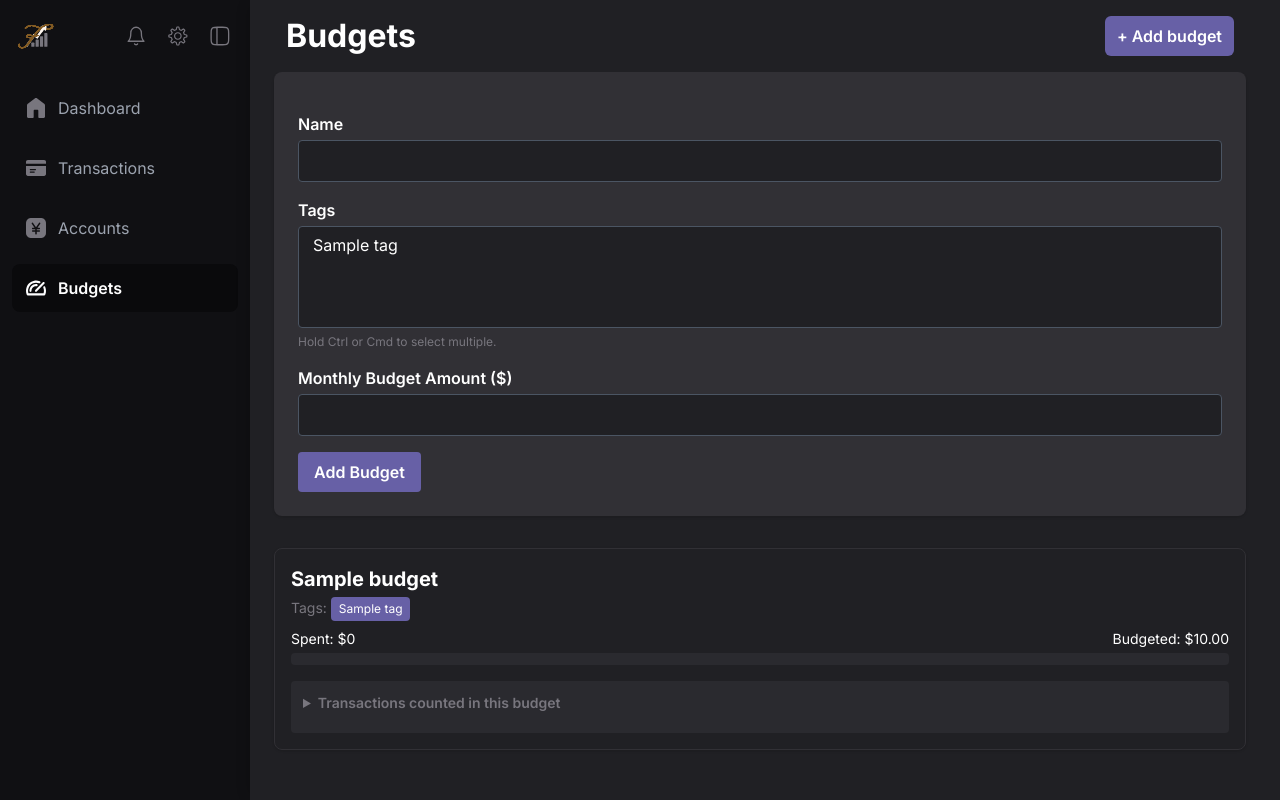
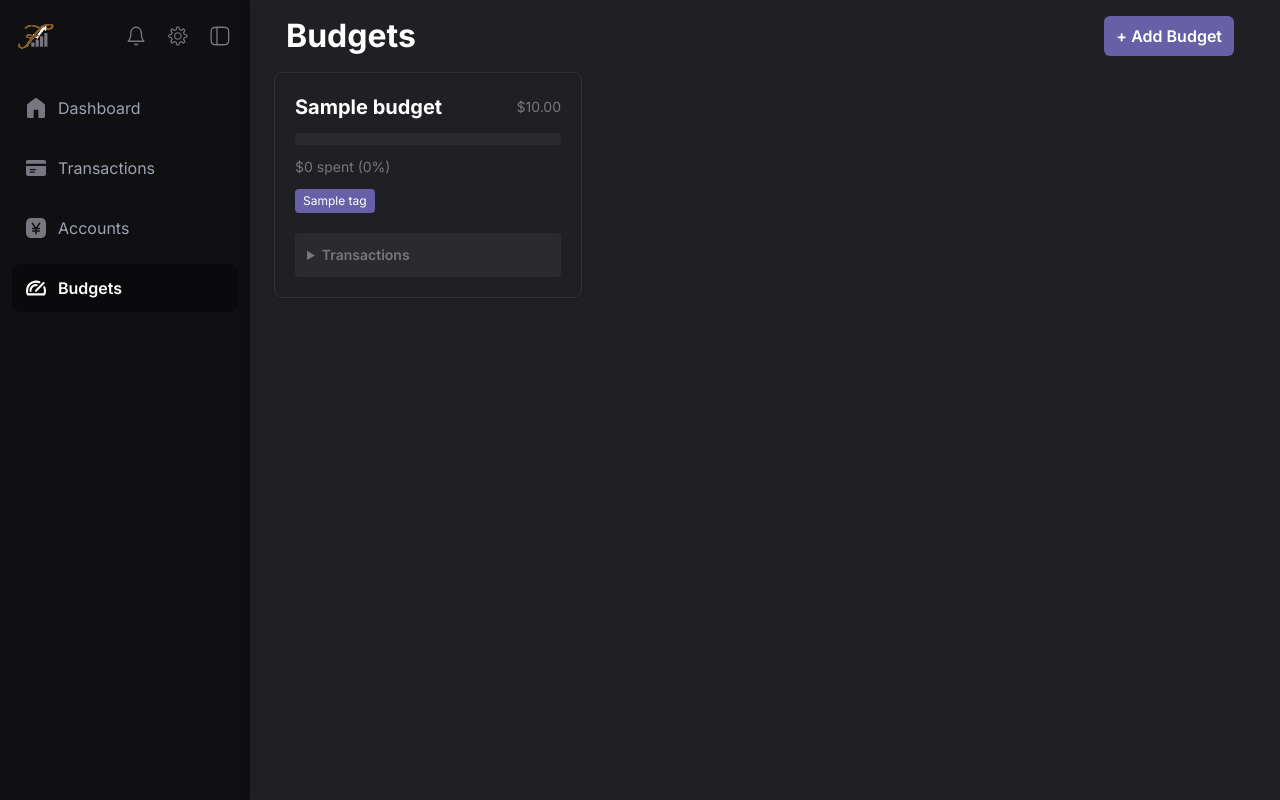
Before and after one commit to xavierAshkar/findash-mvp, a Django app: page /budgets/ in a window 1280 px wide. Run offline with Django 5.2, Linux system fonts and the light colour scheme; a user stored in the database is signed in; tables that the repository leaves empty hold one stand-in row (values such as "Sample post"); parts of the project's set-up code (start-up, migrations or seed data) failed here and were passed over; some libraries are stand-ins or nearby versions.

Commit message:
feature(budgets): rework add budget button & list of budgets

```diff
--- a/core/templates/core/budgets/index.html
+++ b/core/templates/core/budgets/index.html
@@ -6,58 +6,14 @@
 {% endblock %}
 
 {% block content %}
-  <!-- Add Budget Form -->
-  <form method="post" class="mb-8 bg-cardHeader p-6 rounded-lg shadow space-y-4">
-    {% csrf_token %}
-
-    <div>
-      <label class="block mb-1 font-semibold text-white">Name</label>
-      <input type="text" name="name"
-             class="w-full rounded px-3 py-2 bg-primaryBg text-white border border-gray-600"
-             required>
-    </div>
-
-    <div>
-      <label class="block mb-1 font-semibold text-white">Tags</label>
-      <select name="tags" multiple
-              class="w-full rounded px-3 py-2 bg-primaryBg text-white border border-gray-600">
-        {% for tag in user_tags %}
-          <option value="{{ tag.id }}">{{ tag.name }}</option>
-        {% endfor %}
-      </select>
-      <p class="text-xs text-textSubtle mt-1">Hold Ctrl or Cmd to select multiple.</p>
-    </div>
-
-    <div>
-      <label class="block mb-1 font-semibold text-white">Monthly Budget Amount ($)</label>
-      <input type="number" name="amount" step="0.01"
-             class="w-full rounded px-3 py-2 bg-primaryBg text-white border border-gray-600"
-             required>
-    </div>
-
-    <button type="submit"
-            class="bg-accent text-white font-semibold px-4 py-2 rounded hover:bg-opacity-80 transition">
-      Add Budget
-    </button>
-  </form>
-
-  <!-- Budget Display -->
+  <div class="grid grid-cols-1 md:grid-cols-2 xl:grid-cols-3 gap-6">
     {% for budget in budget_data %}
-    <div class="mb-6 p-4 rounded-lg shadow bg-cardBg text-white border border-cardHeader">
-      <h2 class="text-xl font-bold mb-1">{{ budget.name }}</h2>
-
-      <p class="text-sm text-textSubtle mb-2">
-        Tags:
-        {% for tag in budget.tags %}
-          <span class="inline-block bg-accent text-white px-2 py-1 rounded text-xs mr-1">{{ tag.name }}</span>
-        {% empty %}
-          <span class="text-textSubtle italic">No tags</span>
-        {% endfor %}
-      </p>
-
-      <div class="flex justify-between text-sm mb-1">
-        <span>Spent: ${{ budget.spent }}</span>
-        <span>Budgeted: ${{ budget.amount }}</span>
+      <!-- Budget Card -->
+      <div class="p-5 rounded-lg shadow bg-cardBg border border-cardHeader flex flex-col gap-3">
+        <!-- Name + Amount -->
+        <div class="flex justify-between items-center">
+          <h2 class="text-xl font-bold">{{ budget.name }}</h2>
+          <span class="text-sm text-textSubtle">${{ budget.amount }}</span>
         </div>
 
         <!-- Progress Bar -->
@@ -67,12 +23,25 @@
           </div>
         </div>
 
+        <!-- Progress Text -->
+        <p class="text-sm text-textSubtle">
+          ${{ budget.spent }} spent ({{ budget.percent|floatformat:0 }}%)
+        </p>
+
+        <!-- Tags -->
+        {% if budget.tags %}
+          <div class="flex flex-wrap gap-1">
+            {% for tag in budget.tags %}
+              <span class="bg-accent px-2 py-1 text-xs rounded">{{ tag.name }}</span>
+            {% endfor %}
+          </div>
+        {% endif %}
+
         <!-- Matching Transactions -->
-      <details class="mt-4 bg-[#2A2A2F] p-3 rounded text-sm">
-        <summary class="cursor-pointer text-textSubtle hover:text-white font-semibold mb-2">
-          Transactions counted in this budget
+        <details class="mt-2 bg-[#2A2A2F] p-3 rounded text-sm">
+          <summary class="cursor-pointer text-textSubtle hover:text-white font-semibold">
+            Transactions
           </summary>
-
           {% if budget.transactions %}
             <ul class="space-y-1 mt-2">
               {% for txn in budget.transactions %}
@@ -89,6 +58,15 @@
         </details>
       </div>
     {% empty %}
-    <p class="text-textSubtle">No budgets yet.</p>
+      <!-- Empty State -->
+      <div class="col-span-full flex flex-col items-center justify-center text-center py-12">
+        <p class="text-textSubtle mb-4">No budgets yet.</p>
+        <button
+          class="bg-accent text-white font-semibold px-4 py-2 rounded hover:bg-opacity-80 transition"
+        >
+          + Add Budget
+        </button>
+      </div>
     {% endfor %}
+  </div>
 {% endblock %}
--- /dev/null
+++ b/core/templates/core/budgets/partials/_add_modal.html
@@ -0,0 +1,77 @@
+<div
+  x-data="{ open: false }"
+  @keydown.escape.window="open = false"
+  class="relative"
+>
+  <!-- Trigger Button -->
+  <button
+    @click="open = true"
+    class="text-[16px] px-[12px] py-[8px] font-semibold rounded-md bg-accent text-white hover:bg-opacity-70 transition"
+  >
+    + Add Budget
+  </button>
+
+  <!-- Modal Overlay -->
+  <div
+    x-show="open"
+    x-transition
+    class="fixed inset-0 bg-black bg-opacity-50 flex items-center justify-center z-50"
+  >
+    <!-- Modal Content -->
+    <div
+      @click.outside="open = false"
+      class="bg-cardHeader p-6 rounded-lg shadow-lg w-full max-w-md space-y-4"
+    >
+      <h2 class="text-xl font-bold text-white mb-2">Add Budget</h2>
+
+      <form method="post" action="{% url 'core:budgets' %}" class="space-y-4">
+        {% csrf_token %}
+
+        <!-- Name -->
+        <div>
+          <label class="block mb-1 font-semibold text-white">Name</label>
+          <input type="text" name="name"
+                 class="w-full rounded px-3 py-2 bg-primaryBg text-white border border-gray-600"
+                 required>
+        </div>
+
+        <!-- Tags -->
+        <div>
+          <label class="block mb-1 font-semibold text-white">Tags</label>
+          <select name="tags" multiple
+                  class="w-full rounded px-3 py-2 bg-primaryBg text-white border border-gray-600">
+            {% for tag in user_tags %}
+              <option value="{{ tag.id }}">{{ tag.name }}</option>
+            {% endfor %}
+          </select>
+          <p class="text-xs text-textSubtle mt-1">Hold Ctrl or Cmd to select multiple.</p>
+        </div>
+
+        <!-- Amount -->
+        <div>
+          <label class="block mb-1 font-semibold text-white">Monthly Budget Amount ($)</label>
+          <input type="number" name="amount" step="0.01"
+                 class="w-full rounded px-3 py-2 bg-primaryBg text-white border border-gray-600"
+                 required>
+        </div>
+
+        <!-- Submit -->
+        <div class="flex justify-end gap-2">
+          <button
+            type="button"
+            @click="open = false"
+            class="px-4 py-2 rounded bg-[#444] text-white hover:bg-[#555] transition"
+          >
+            Cancel
+          </button>
+          <button
+            type="submit"
+            class="bg-accent text-white font-semibold px-4 py-2 rounded hover:bg-opacity-80 transition"
+          >
+            Add
+          </button>
+        </div>
+      </form>
+    </div>
+  </div>
+</div>
--- a/core/templates/core/budgets/partials/_header.html
+++ b/core/templates/core/budgets/partials/_header.html
@@ -3,13 +3,8 @@
     <h1 class="text-[32px] font-bold">Budgets</h1>
 
 
-    <div class="flex gap-[12px] ">
-      <a
-        disabled
-        class="text-[16px] px-[12px] py-[8px] font-semibold rounded-md bg-accent text-white hover:bg-opacity-70 transition"
-      >
-        + Add budget
-      </a>
+    <div class="flex gap-[12px]">
+      {% include "core/budgets/partials/_add_modal.html" %}
     </div>
   </div>
 </header>
--- a/core/views/budgets.py
+++ b/core/views/budgets.py
@@ -1,11 +1,8 @@
 """
 core/views/budgets.py
-
-Handles:
-- Budgets view shown from left sidebar
 """
-
 from datetime import datetime
+import calendar
 from django.contrib.auth.decorators import login_required
 from django.shortcuts import render, redirect
 from django.utils import timezone
@@ -16,6 +13,7 @@ from ..models import Budget, Tag
 def budgets(request):
     user = request.user
 
+    # Handle new budget creation
     if request.method == "POST":
         name = request.POST.get("name")
         tag_ids = request.POST.getlist("tags")
@@ -29,10 +27,14 @@ def budgets(request):
         budget.tags.set(tag_ids)
         return redirect('core:budgets')
 
-    budgets = Budget.objects.filter(user=user)
+    # Time calculations
     now = timezone.now()
     month_start = datetime(now.year, now.month, 1)
+    days_in_month = calendar.monthrange(now.year, now.month)[1]
+    today = now.day
 
+    # Pull budgets + transactions
+    budgets = Budget.objects.filter(user=user)
     transactions = Transaction.objects.filter(
         account__plaid_item__user=user,
         date__gte=month_start
@@ -43,23 +45,27 @@ def budgets(request):
         matching_tags = budget.tags.all()
         tag_ids = {tag.id for tag in matching_tags}
 
+        # Calculate spending
         total_spent = 0
         included_txns = []
-
         for t in transactions:
             if t.tag and t.tag.id in tag_ids:
-                total_spent += t.amount
+                total_spent += abs(t.amount)  # use absolute value
                 included_txns.append(t)
 
+        # Percent spent overall
+        percent = (float(total_spent) / float(budget.amount)) if budget.amount else 0
 
-        percent = float(total_spent) / float(budget.amount) if budget.amount else 0
+        # Expected pace by today
+        expected_spent_by_today = float(budget.amount) * (today / days_in_month)
 
-        if percent >= 1.0:
-            color = "#ef4444"  # red
-        elif percent >= 0.75:
-            color = "#facc15"  # yellow
+        # Color logic: pacing-based
+        if total_spent >= float(budget.amount):
+            color = "#ef4444"  # red (over budget)
+        elif total_spent > expected_spent_by_today:
+            color = "#facc15"  # yellow (spending too fast)
         else:
-            color = "#4ade80"  # green
+            color = "#4ade80"  # green (on track)
 
         budget_data.append({
             "name": budget.name,
@@ -71,6 +77,7 @@ def budgets(request):
             "color": color,
         })
 
+    # Tags for modal form
     user_tags = Tag.objects.filter(user=user)
 
     return render(request, 'core/budgets/index.html', {
```
Lines whose indentation alone changed are shown as unchanged.
